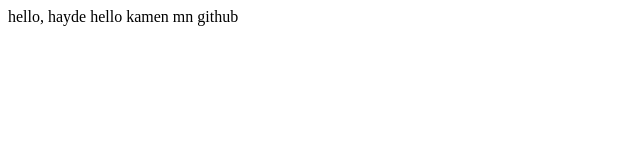
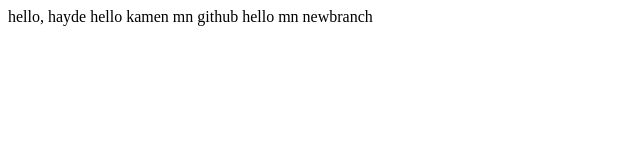
Before and after one commit to mariomassoud/Testrepo, a plain HTML site: page index.html in a window 1280 px wide. Shown: the whole page, without its empty margins (0-640 px from the left). Drawn offline with Linux system fonts and the light colour scheme.

Commit message:
commit la new branch

```diff
--- a/index.html
+++ b/index.html
@@ -7,5 +7,6 @@
 </head>
 <body>
   hello, hayde hello kamen mn github
+  hello mn newbranch
 </body>
 </html>
```
